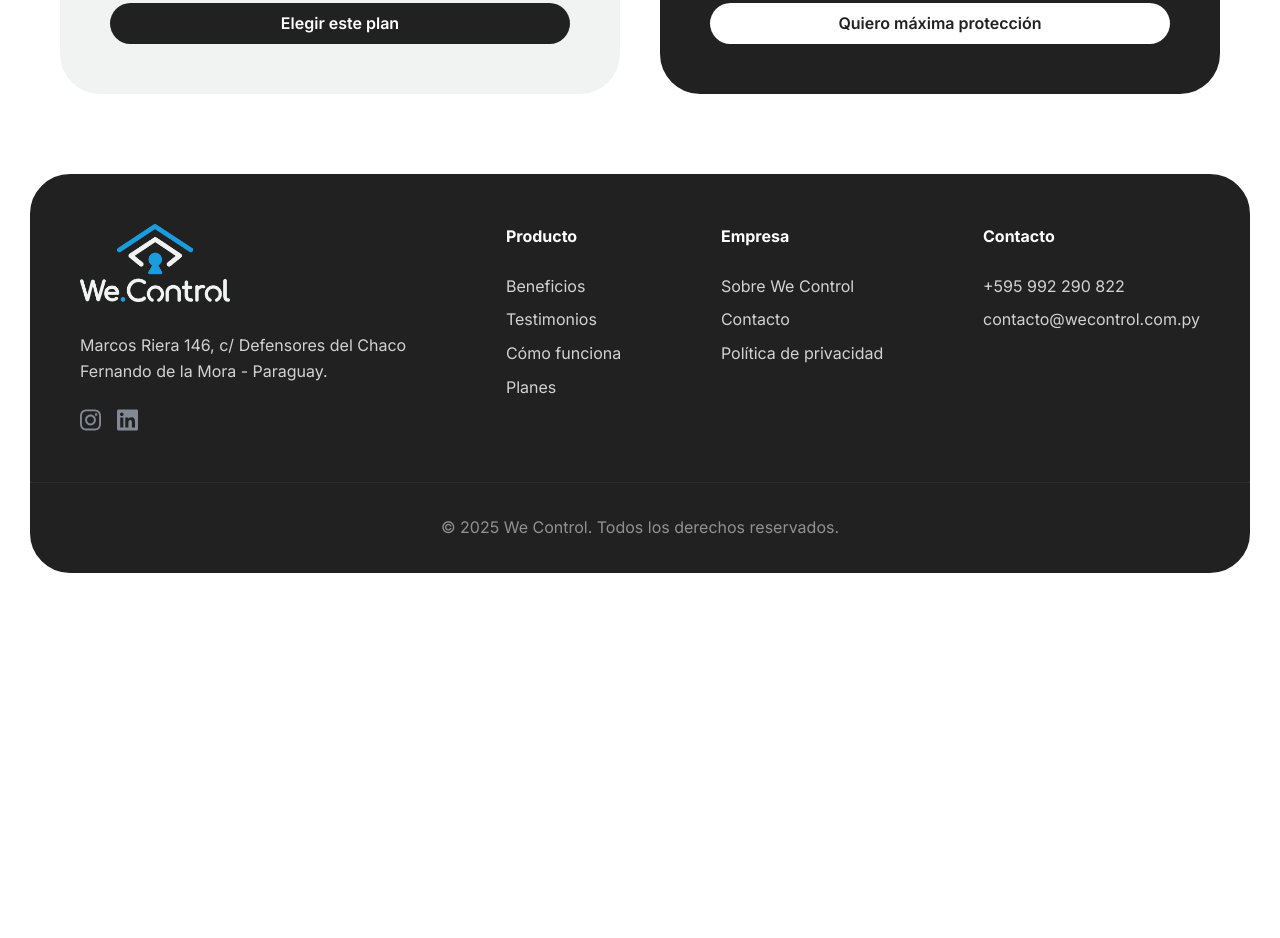
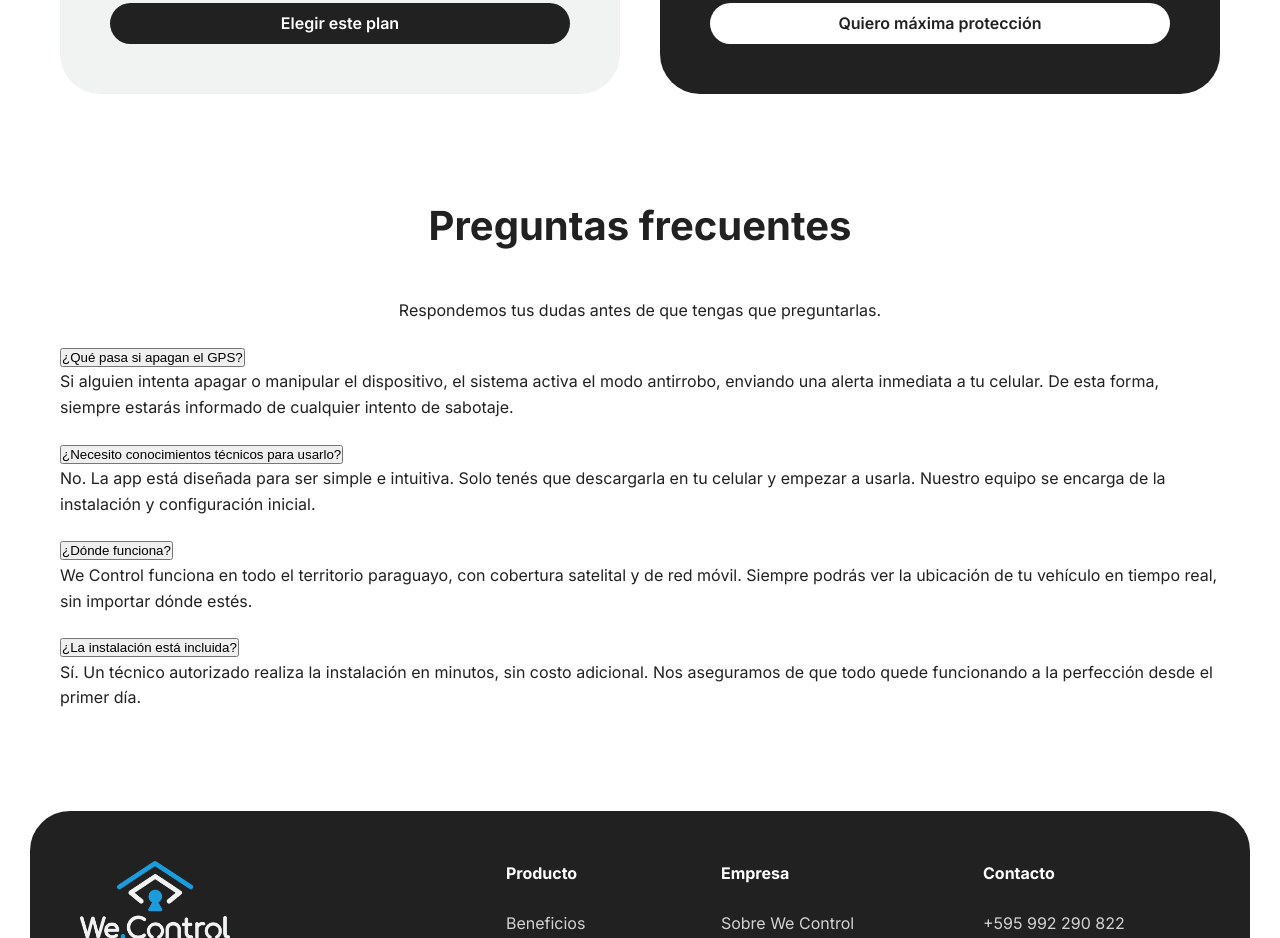
Before and after one commit to ChinoZanotti/wecontrol-website, a website: page index.html in a window 1280 px wide. Shown: the part 3467-4405 px from the top of the page. Before the commit the page ends 4070 px from the top, so only its background shows below. Drawn offline with Linux system fonts and the light colour scheme.

Commit message:
Add basic structure for FAQ section without styles or animations

```diff
--- a/index.html
+++ b/index.html
@@ -65,7 +65,7 @@
         </header>
 
         <!-- BENEFICIOS -->
-        <section id="beneficios" class="container">
+        <section id="beneficios" class="container sectionPad">
             <h1>Beneficios Principales</h1>
             <div class="beneficios-cards">
                 <div class="card">
@@ -106,7 +106,7 @@
         </section>
 
         <!-- CÓMO FUNCIONA -->
-        <section id="como-funciona" class="container">
+        <section id="como-funciona" class="container sectionPad">
             <h1>¿Cómo funciona We Control?</h1>
             <div class="como-pasos">
                 <div class="como-item">
@@ -137,10 +137,10 @@
         </section>
 
         <!-- CONOCÉ LA APP -->
-        <section id="conoce">
+        <section id="conoce" class="sectionPad">
             <div class="container">
-                <h1>Conocé la app que te da el control total</h1>
-                <p>
+                <h1 class="text-center">Conocé la app que te da el control total</h1>
+                <p class="text-center">
                     Diseñada para ser simple, rápida y poderosa.
                     <br />
                     Visualizá tu vehículo, configurá alertas y accedé al historial, todo desde la palma de tu mano.
@@ -217,7 +217,7 @@
         </section>
 
         <!-- TESTIMONIOS -->
-        <section id="testimonios" class="container">
+        <section id="testimonios" class="container sectionPad">
             <h1>Qué dicen nuestros usuarios</h1>
             <div class="beneficios-cards">
                 <div class="card">
@@ -260,7 +260,7 @@
         </section>
 
         <!-- PLANES -->
-        <section id="planes" class="container">
+        <section id="planes" class="container sectionPad">
             <h1>Planes disponibles</h1>
             <p class="subtitle">
                 Elegí el plan que se adapta a tu estilo de vida.<br />
@@ -297,6 +297,54 @@
                         </ul>
                     </div>
                     <a hred="#" class="btn-white">Quiero máxima protección</a>
+                </div>
+            </div>
+        </section>
+
+        <!-- PREGUNTAS FRECUENTES -->
+         <section id="faq" class="container sectionPad">
+            <div>
+                <h1 class="text-center">Preguntas frecuentes</h1>
+                <p class="text-center">
+                    Respondemos tus dudas antes de que tengas que preguntarlas.
+                </p>
+
+            </div>
+            <div class="faq-content">
+                <button class="accordion">¿Qué pasa si apagan el GPS?</button>
+                <div class="accordion-panel">
+                    <p>
+                        Si alguien intenta apagar o manipular el dispositivo,
+                        el sistema activa el modo antirrobo, enviando una alerta
+                        inmediata a tu celular. De esta forma, siempre estarás
+                        informado de cualquier intento de sabotaje.
+                    </p>
+                </div>
+                <button class="accordion">¿Necesito conocimientos técnicos para usarlo?</button>
+                <div class="accordion-panel">
+                    <p>
+                        No. La app está diseñada para ser simple e intuitiva.
+                        Solo tenés que descargarla en tu celular y empezar a usarla.
+                         Nuestro equipo se encarga de la instalación y configuración
+                         inicial.
+                    </p>
+                </div>
+                <button class="accordion">¿Dónde funciona?</button>
+                <div class="accordion-panel">
+                    <p>
+                        We Control funciona en todo el territorio paraguayo, con
+                        cobertura satelital y de red móvil. Siempre podrás ver la
+                        ubicación de tu vehículo en tiempo real, sin importar dónde
+                        estés.
+                    </p>
+                </div>
+                <button class="accordion">¿La instalación está incluida?</button>
+                <div class="accordion-panel">
+                    <p>
+                        Sí. Un técnico autorizado realiza la instalación en minutos,
+                        sin costo adicional. Nos aseguramos de que todo quede
+                        funcionando a la perfección desde el primer día.
+                    </p>
                 </div>
             </div>
         </section>
--- a/scss/_layout.scss
+++ b/scss/_layout.scss
@@ -19,3 +19,7 @@
   display: flex;
   flex-direction: column;
 }
+
+.text-center {
+  text-align: center;
+}
--- a/scss/style.scss
+++ b/scss/style.scss
@@ -19,11 +19,7 @@ h1.demo {
     text-align: center;
 }
 
-#beneficios,
-#como-funciona,
-#conoce,
-#testimonios,
-#planes {
+.sectionPad {
     padding-top: 50px;
     padding-bottom: 50px;
 }
@@ -285,10 +281,6 @@ header {
 
 //CONOCÉ LA APP
 #conoce {
-    h1,
-    p {
-        text-align: center;
-    }
 
     .infinite-slider {
         overflow: hidden;
```
Also changed, not shown: css/style.css, 1 other file.
